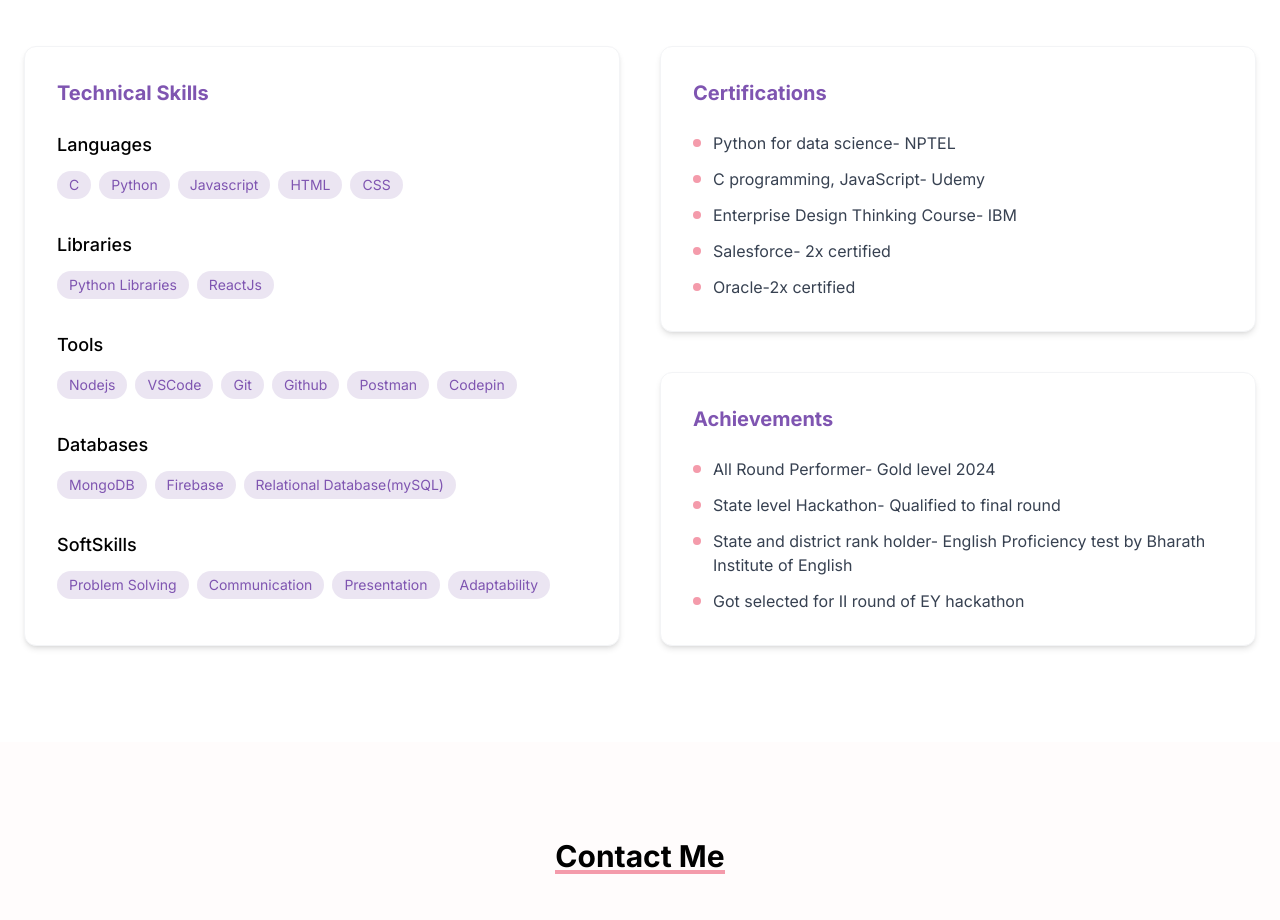
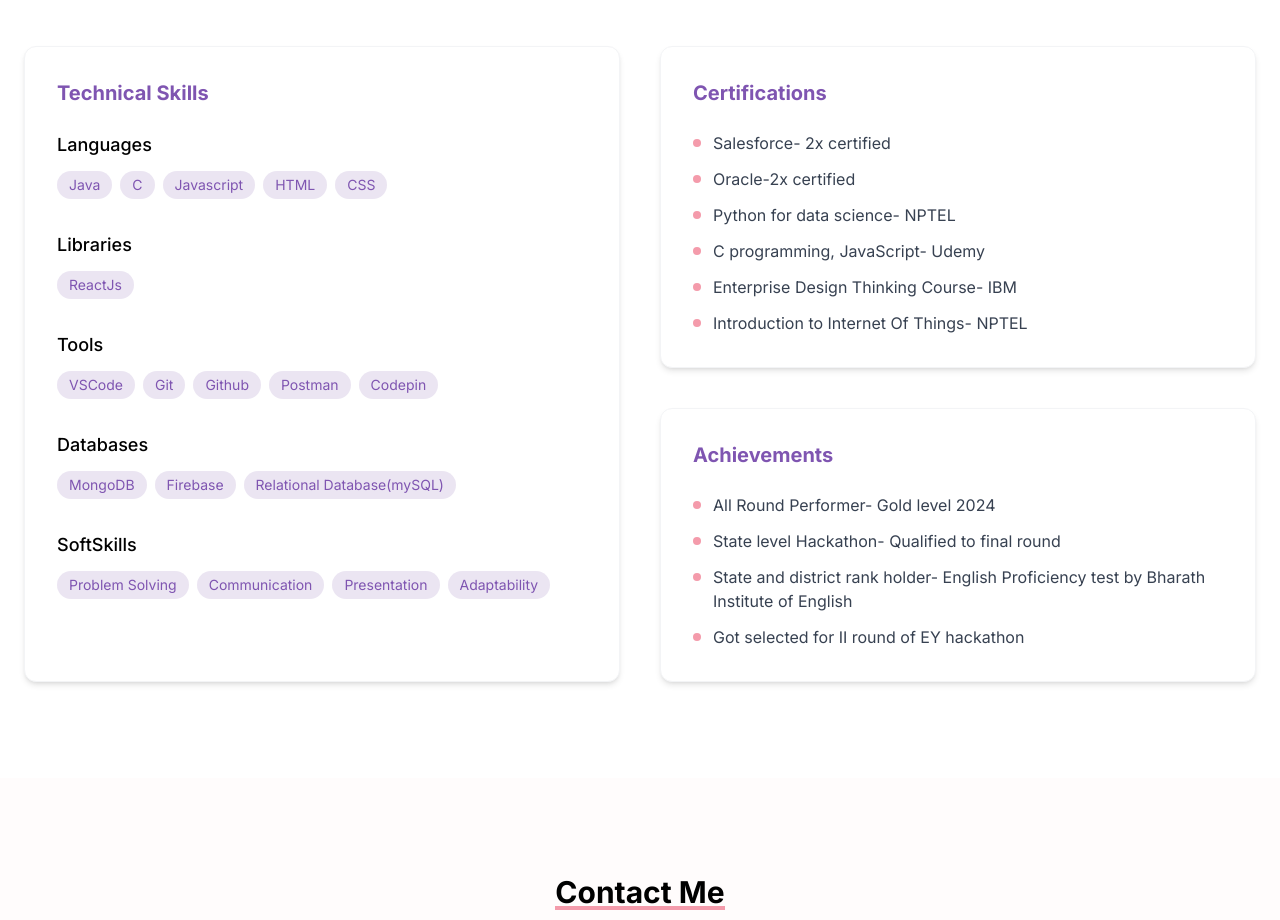
Before and after one commit to Archithasree-123/Archithasree-portfolio, a React (Vite) app: page / in a window 1280 px wide. Shown: the part 3820-4740 px from the top of the page. Built offline with nearby package versions, Linux system fonts and the light colour scheme.

Commit message:
Fix: Skills and Certifications data
Corrected syntax errors and updated the skills and certifications data in the Skills component.

```diff
--- a/src/components/Skills.tsx
+++ b/src/components/Skills.tsx
@@ -28,19 +28,20 @@ const Skills = () => {
   }, []);
 
   const skills = {
-    languages: ["C", "Python", "Javascript", "HTML", "CSS"],
-    libraries: ["Python Libraries", "ReactJs"],
-    tools: ["Nodejs", "VSCode", "Git", "Github", "Postman", "Codepin"],
+    languages: ["Java", "C", "Javascript", "HTML", "CSS"],
+    libraries: ["ReactJs"],
+    tools: ["VSCode", "Git", "Github", "Postman", "Codepin"],
     databases: ["MongoDB", "Firebase", "Relational Database(mySQL)"],
     softSkills: ["Problem Solving", "Communication", "Presentation", "Adaptability"]
   };
 
   const certifications = [
+    "Salesforce- 2x certified",
+    "Oracle-2x certified",
     "Python for data science- NPTEL",
     "C programming, JavaScript- Udemy",
     "Enterprise Design Thinking Course- IBM",
-    "Salesforce- 2x certified",
-    "Oracle-2x certified"
+    "Introduction to Internet Of Things- NPTEL"
   ];
 
   const achievements = [
```
